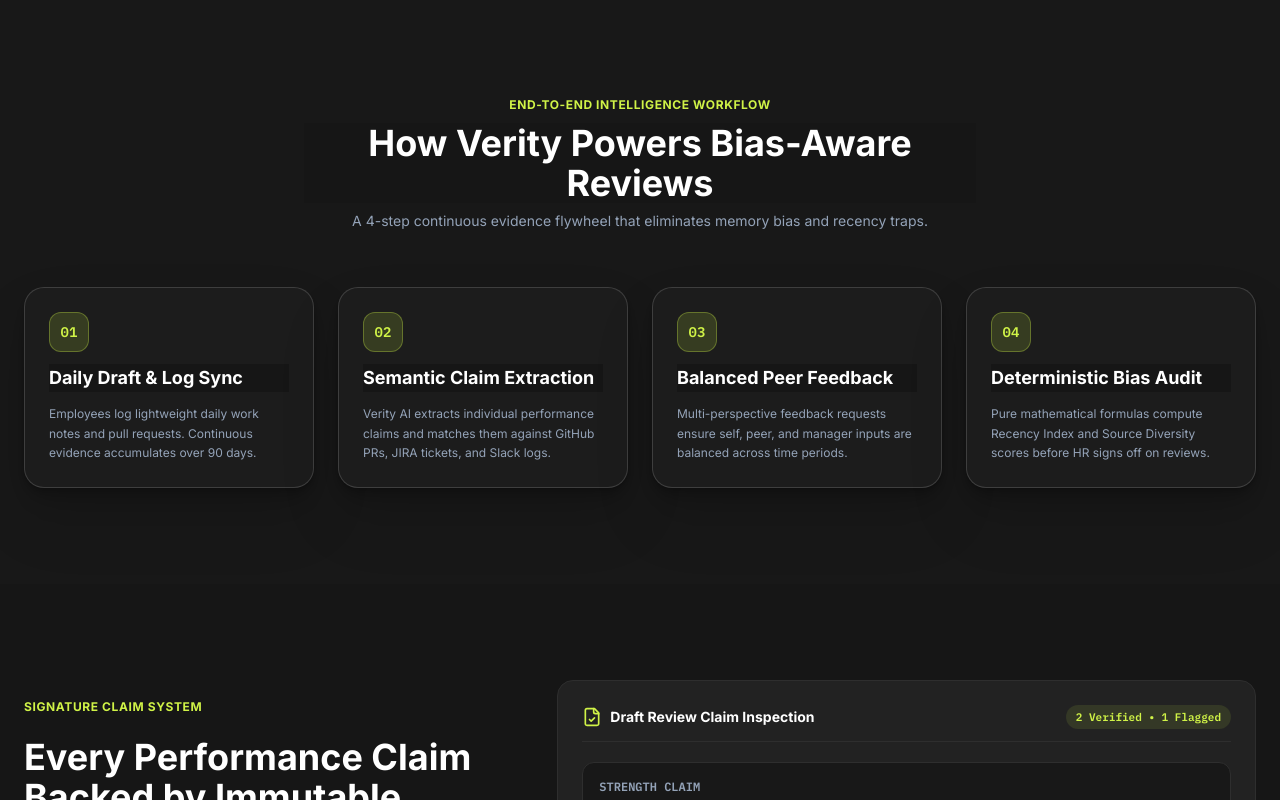
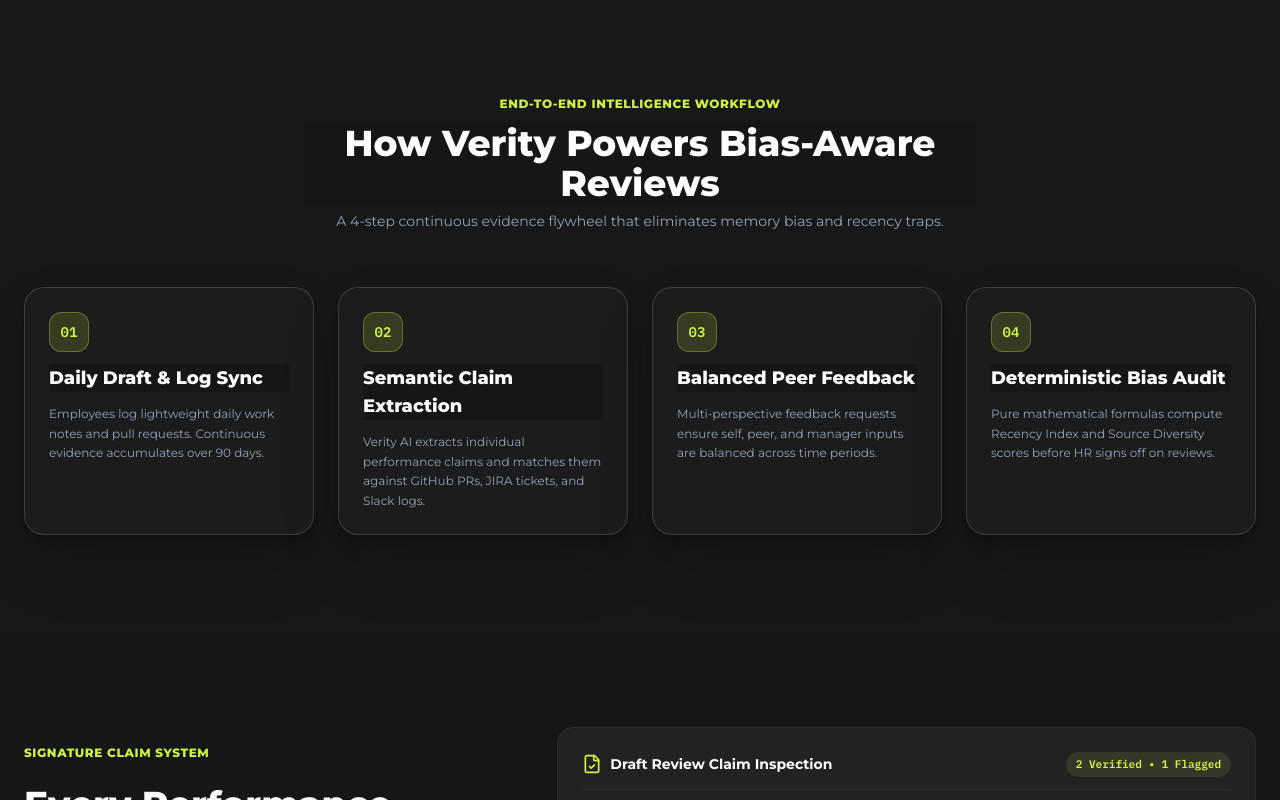
Before and after one commit to swara2708/Verity, a React (Vite) app in the folder frontend/: page / in a window 1280 px wide. Shown: the part 800-1600 px from the top of the page. Built offline with nearby package versions, Linux system fonts and the light colour scheme; the HTML template or start-up script is replaced by a standard one.

Commit message:
style(frontend): import and set Montserrat Google Font across application typography

```diff
--- a/frontend/index.html
+++ b/frontend/index.html
@@ -7,7 +7,7 @@
     <title>Verity — Bias-Aware 360° Review Intelligence System</title>
     <link rel="preconnect" href="https://fonts.googleapis.com">
     <link rel="preconnect" href="https://fonts.gstatic.com" crossorigin>
-    <link href="https://fonts.googleapis.com/css2?family=Fraunces:ital,opsz,wght@0,9..144,500;0,9..144,600;1,9..144,500;1,9..144,600&family=IBM+Plex+Mono:wght@400;500;600&family=Inter:wght@400;500;600;700&display=swap" rel="stylesheet">
+    <link href="https://fonts.googleapis.com/css2?family=Montserrat:ital,wght@0,100..900;1,100..900&family=Fraunces:ital,opsz,wght@0,9..144,500;0,9..144,600;1,9..144,500;1,9..144,600&family=IBM+Plex+Mono:wght@400;500;600&family=Inter:wght@400;500;600;700&display=swap" rel="stylesheet">
   </head>
   <body class="antialiased">
     <div id="root"></div>
--- a/frontend/src/index.css
+++ b/frontend/src/index.css
@@ -1,10 +1,12 @@
+@import url('https://fonts.googleapis.com/css2?family=Montserrat:ital,wght@0,100..900;1,100..900&display=swap');
+
 @tailwind base;
 @tailwind components;
 @tailwind utilities;
 
 @layer base {
   body, h1, h2, h3, h4, h5, h6, input, button, textarea, select {
-    font-family: 'Inter', system-ui, -apple-system, BlinkMacSystemFont, 'Segoe UI', Roboto, Oxygen, Ubuntu, Cantarell, 'Open Sans', 'Helvetica Neue', sans-serif !important;
+    font-family: 'Montserrat', system-ui, -apple-system, BlinkMacSystemFont, 'Segoe UI', Roboto, Oxygen, Ubuntu, Cantarell, 'Open Sans', 'Helvetica Neue', sans-serif !important;
     background-color: #161616;
     color: #ffffff;
   }
--- a/frontend/tailwind.config.js
+++ b/frontend/tailwind.config.js
@@ -37,9 +37,9 @@
         mutedGreen: '#5B665D',
       },
       fontFamily: {
-        sans: ['Inter', 'system-ui', 'sans-serif'],
-        display: ['Inter', 'system-ui', 'sans-serif'],
-        serif: ['Inter', 'system-ui', 'sans-serif'],
+        sans: ['Montserrat', 'Inter', 'system-ui', 'sans-serif'],
+        display: ['Montserrat', 'Inter', 'system-ui', 'sans-serif'],
+        serif: ['Montserrat', 'Inter', 'system-ui', 'sans-serif'],
         mono: ['IBM Plex Mono', 'monospace'],
       }
     },
```
